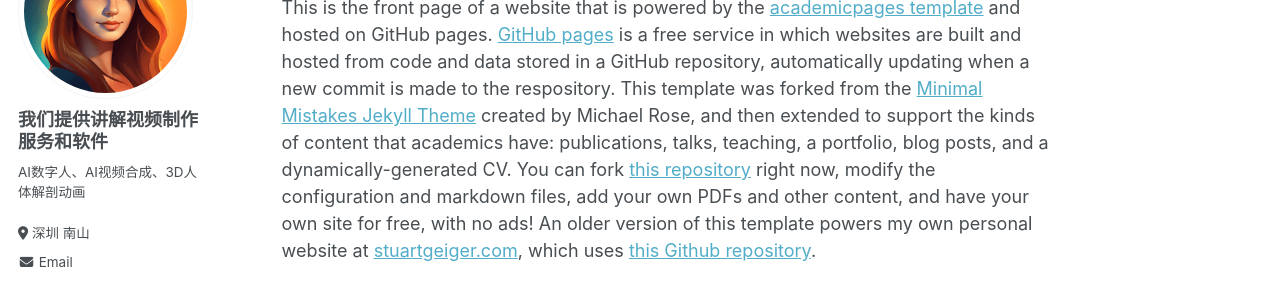
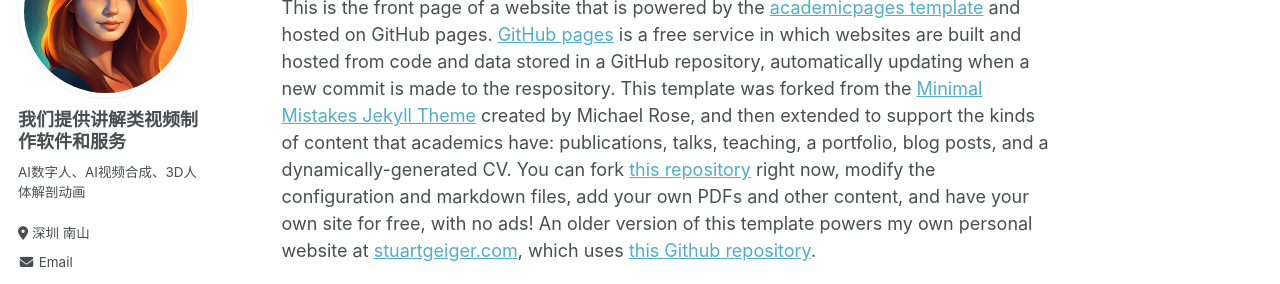
Before and after one commit to bloomv/bloomv, a Jekyll site: the page built from _pages/about.md, in a window 1280 px wide. Shown: the part 194-478 px from the top of the page. Built offline with Jekyll 4.4.1, drawn with Linux system fonts in a browser that asks for light colours.

Commit message:
Update _config.yml

```diff
--- a/_config.yml
+++ b/_config.yml
@@ -22,7 +22,7 @@ repository               : "bloomv/bloomv.github.io"
 author:
   # Biographic information
   avatar           : "profile3.png"
-  name             : "我们提供讲解视频制作服务和软件"
+  name             : "我们提供讲解类视频制作软件和服务"
   pronouns         : # example: "she/her"
   bio              : "AI数字人、AI视频合成、3D人体解剖动画"
   location         : "深圳 南山"
```
